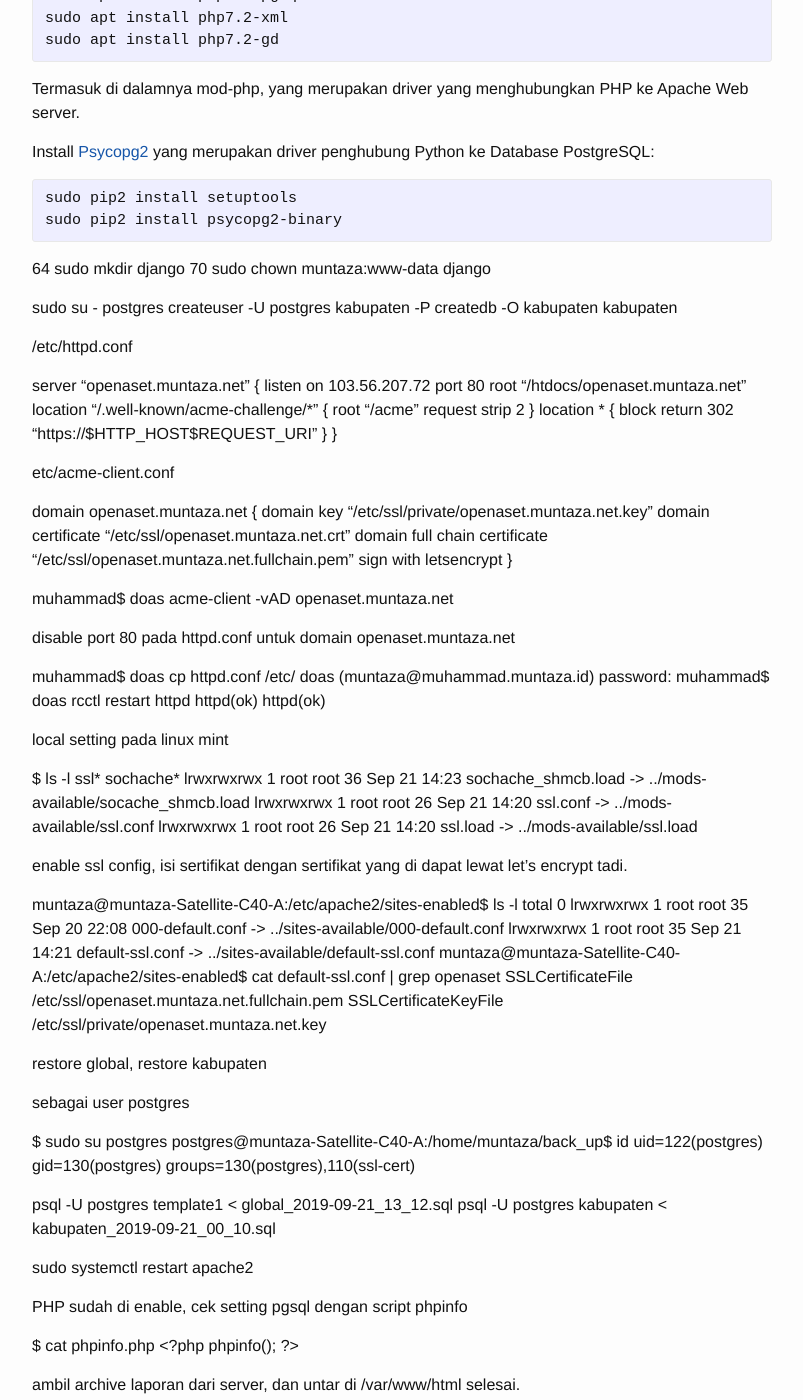
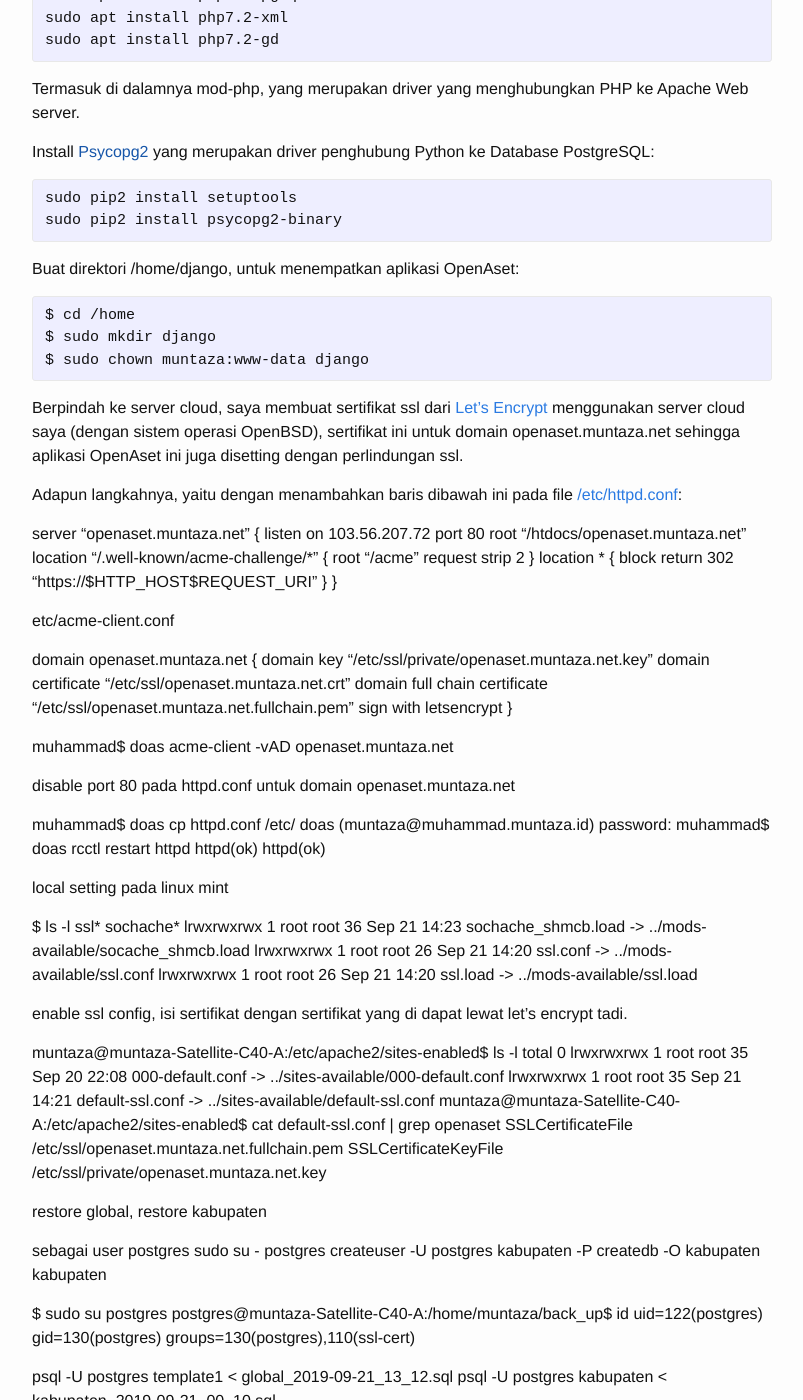
Before and after one commit to muntaza/muntaza.github.io, a Jekyll site: the page built from _posts/2019-09-21-openaset-linux-mint.markdown, in a window 1280 px wide and 1400 px high, scrolled down 1970 px. Shown: the whole window, without its empty margins (238-1041 px from the left). Built offline with Jekyll 4.4.1, drawn with Linux system fonts in a browser that asks for light colours.

Commit message:
linux dan openaset

```diff
--- a/_posts/2019-09-21-openaset-linux-mint.markdown
+++ b/_posts/2019-09-21-openaset-linux-mint.markdown
@@ -141,15 +141,23 @@ sudo pip2 install setuptools
 sudo pip2 install psycopg2-binary
 {% endhighlight %}
 
+Buat direktori /home/django, untuk menempatkan aplikasi OpenAset:
 
-   64  sudo mkdir django
-   70  sudo chown muntaza:www-data django
+{% highlight text %}
+$ cd /home
+$ sudo mkdir django
+$ sudo chown muntaza:www-data django
+{% endhighlight %}
 
-sudo su - postgres
-createuser -U postgres kabupaten -P
-createdb -O kabupaten kabupaten
+Berpindah ke server cloud, saya membuat sertifikat ssl dari
+[Let’s Encrypt](https://letsencrypt.org/) menggunakan server
+cloud saya (dengan sistem operasi OpenBSD),
+sertifikat ini untuk domain openaset.muntaza.net
+sehingga aplikasi OpenAset ini juga disetting dengan perlindungan
+ssl.
 
-/etc/httpd.conf
+Adapun langkahnya, yaitu dengan menambahkan baris dibawah ini pada file
+[/etc/httpd.conf](https://man.openbsd.org/httpd.conf):
 
 server "openaset.muntaza.net" {
         listen on 103.56.207.72 port 80
```
Also changed, not shown: other parts of _posts/2019-09-21-openaset-linux-mint.markdown (+4 -0 lines).
